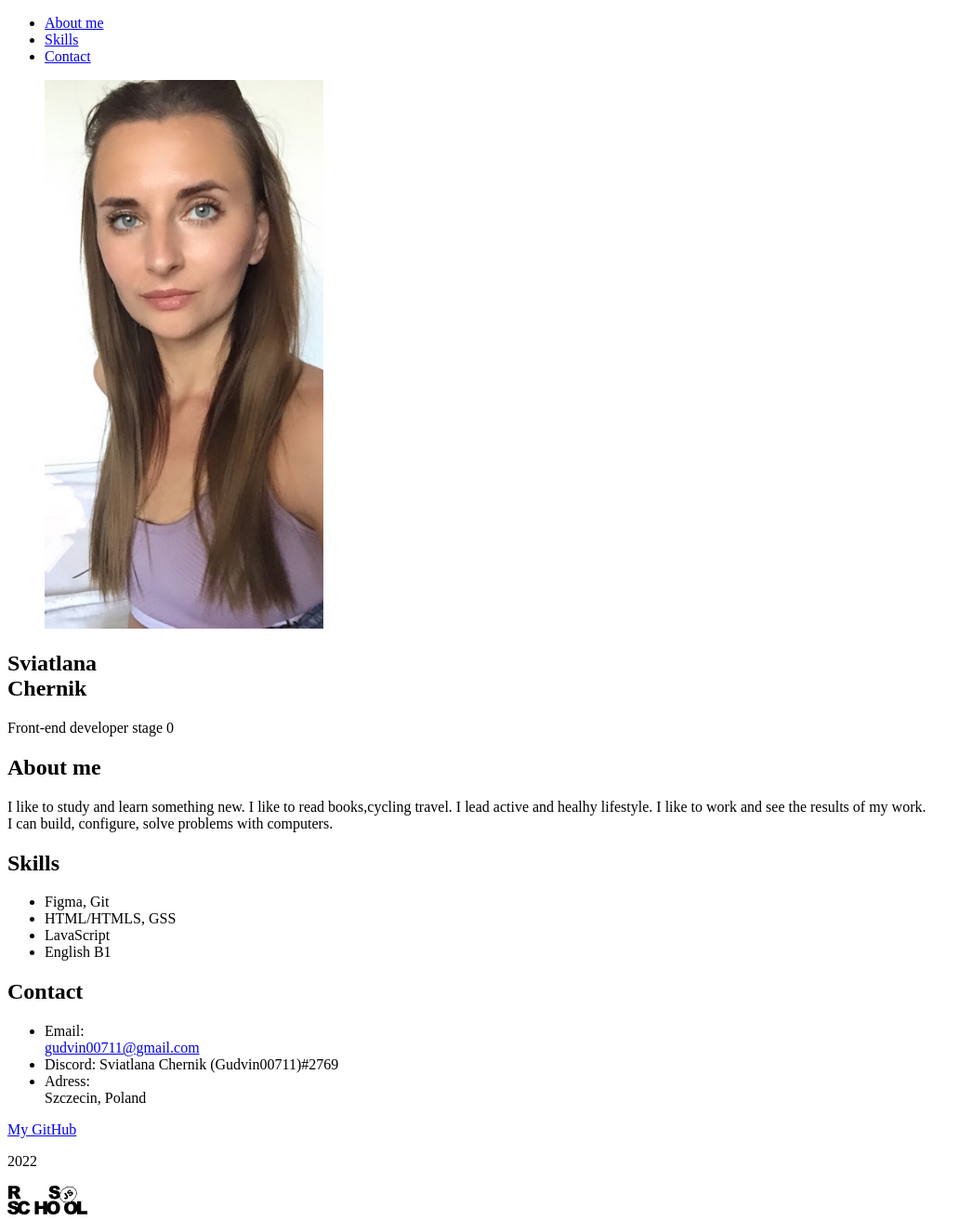
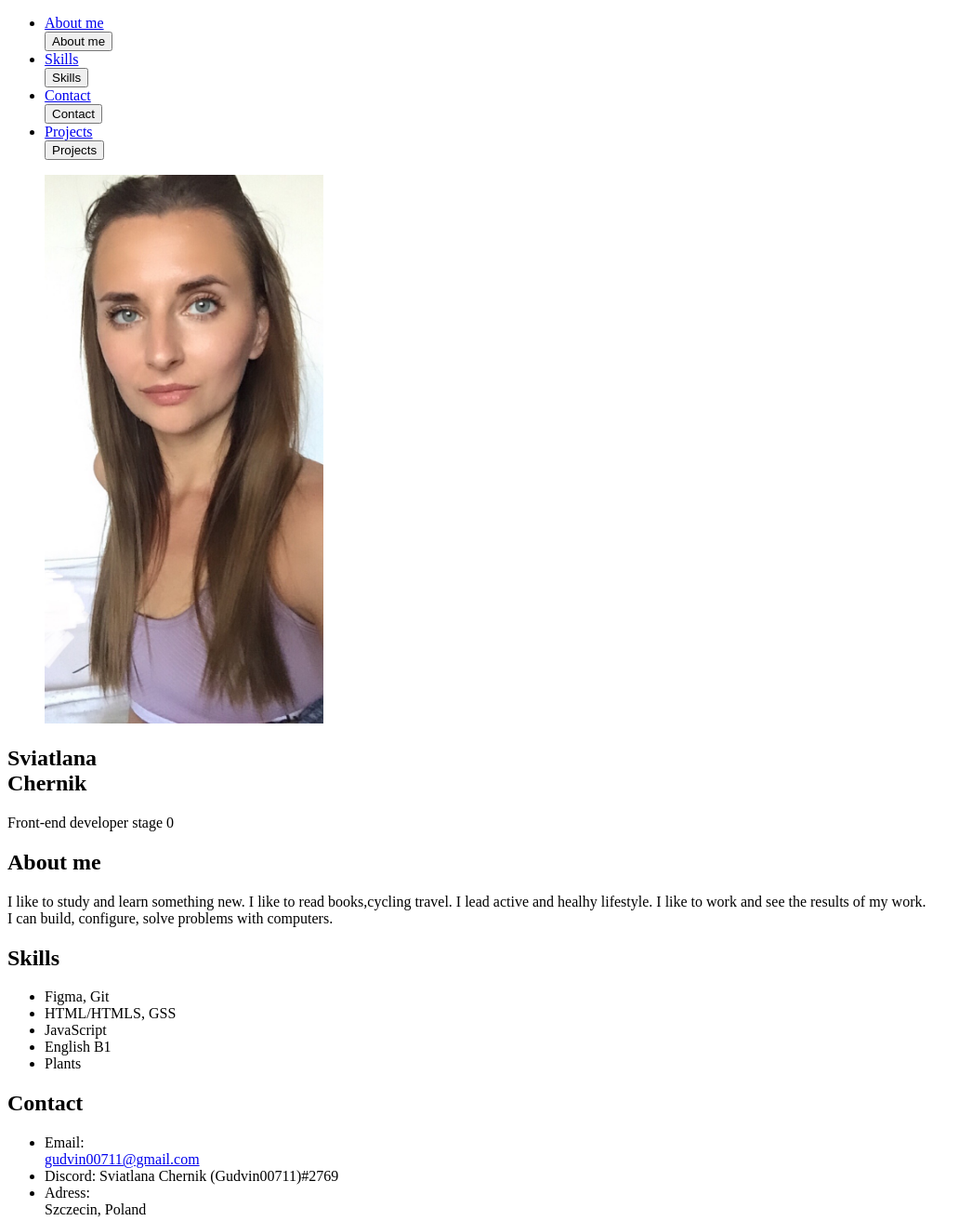
Before and after one commit to Gudvin00711/rsschool-cv, a plain HTML site: page index.html in a window 1280 px wide. Shown: the top 1313 px of the page at 93% size, without its empty margins (0-1046 px from the left). Drawn offline with Linux system fonts and the light colour scheme; a script that the page names is missing.

Commit message:
Update index.html

```diff
--- a/index.html
+++ b/index.html
@@ -7,17 +7,23 @@
 <title>Sviatlana Chernik</title>
     <link rel="preconnect" href="https://fonts.googleapis.com">
     <link rel="stylesheet" type=">
-    <link rel="stylesheet" href="style.css">
+    <link rel="stylesheet" a href="style.css">
 </head>
 <body class="page-body">
 	<header>
 		<nav class="nav">
 			<ul class="nav__list">
 				<li class="nav__item"><a href="#about-me">About me</a></li>
+				<button>About me</button>
 				<li class="nav__item"><a href="#skills">Skills</a></li>
+				<button>Skills</button>
 				<li class="nav__item"><a href="#contact">Contact</a></li>
+				<button>Contact</button>
+				<li class="nav_item"><a href="projects">Projects</a></li>
+				<button>Projects</button>
 			</ul>
 		</nav>
+
 	</header>
 	<main class="container">
 		<div class="left-side">
@@ -27,8 +33,7 @@
 				width="300"
 				height="590"
 				class="photo"
-				alt="Photo of Sviatlana Chernik"
-				>
+				alt="Photo of Sviatlana Chernik">
 			</figure>
 		</div>
 	    <div class="right-side">
@@ -39,7 +44,7 @@
 	    	<section class="about-me" id="about-me">
 	    		<h2 class="section-title">About me</h2>
 	    		<p>
-	    			I like to study and learn something new. I like to read books,cycling travel. I lead active and healhy lifestyle. I like to work and see the results of my work.<br />
+	    			I like to study and learn something new. I like to read books,cycling travel. I lead active and healhy lifestyle. I like to work and see the results of my work.<br>
                     I can build, configure, solve problems with computers.
                 </p>
             </section>
@@ -48,8 +53,9 @@
             	<ul class="skils_list">
             		<li>Figma, Git</li>
             		<li>HTML/HTMLS, GSS</li>
-            		<li>LavaScript</li>
+            		<li>JavaScript</li>
             		<li>English B1</li>
+            		<li>Plants</li>
             	</ul>
             </section>
             <section class="contact"  id="contact">
```
